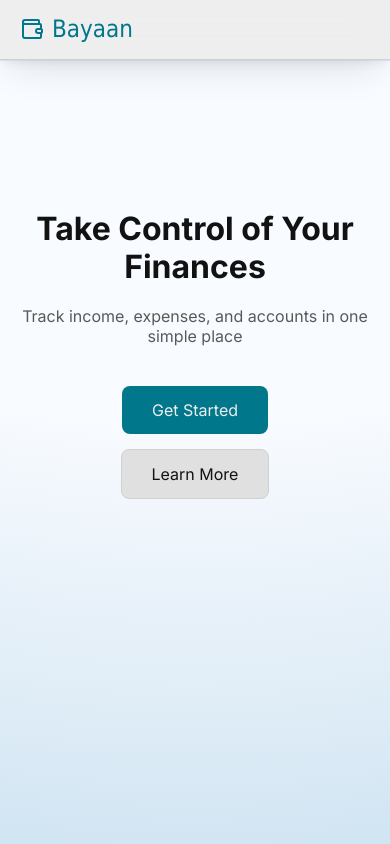
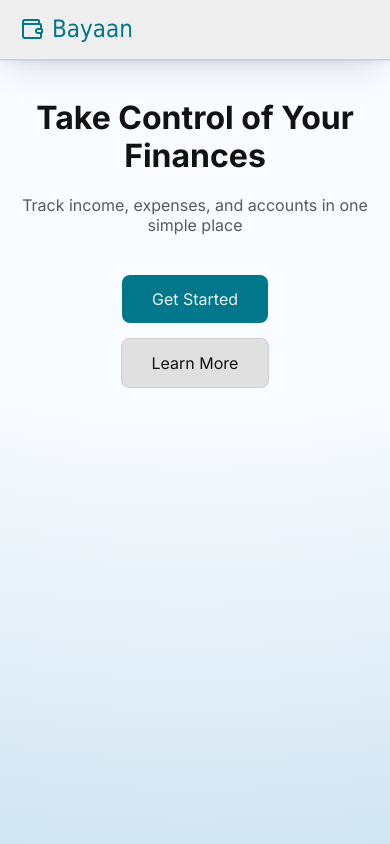
Before and after one commit to osoul-office/bayaan-next, a Next.js app: page / in a window 390 px wide. Shown: the top 844 px of the page. Built offline with nearby package versions, Linux system fonts and the light colour scheme.

Commit message:
fix(styles): adjust landing page responsive breakpoint

```diff
--- a/src/styles/landing-page.module.css
+++ b/src/styles/landing-page.module.css
@@ -80,7 +80,7 @@
   background-position: 0% 90%;
   background-repeat: no-repeat;
   min-height: 100vh;
-  padding: 150px 0;
+  padding: 10% 0;
   text-align: center;
 }
 
@@ -363,7 +363,7 @@
   }
 }
 
-@media (max-width: 768px) {
+@media (max-width: 767px) {
   .nav-links {
     display: none;
   }
```
